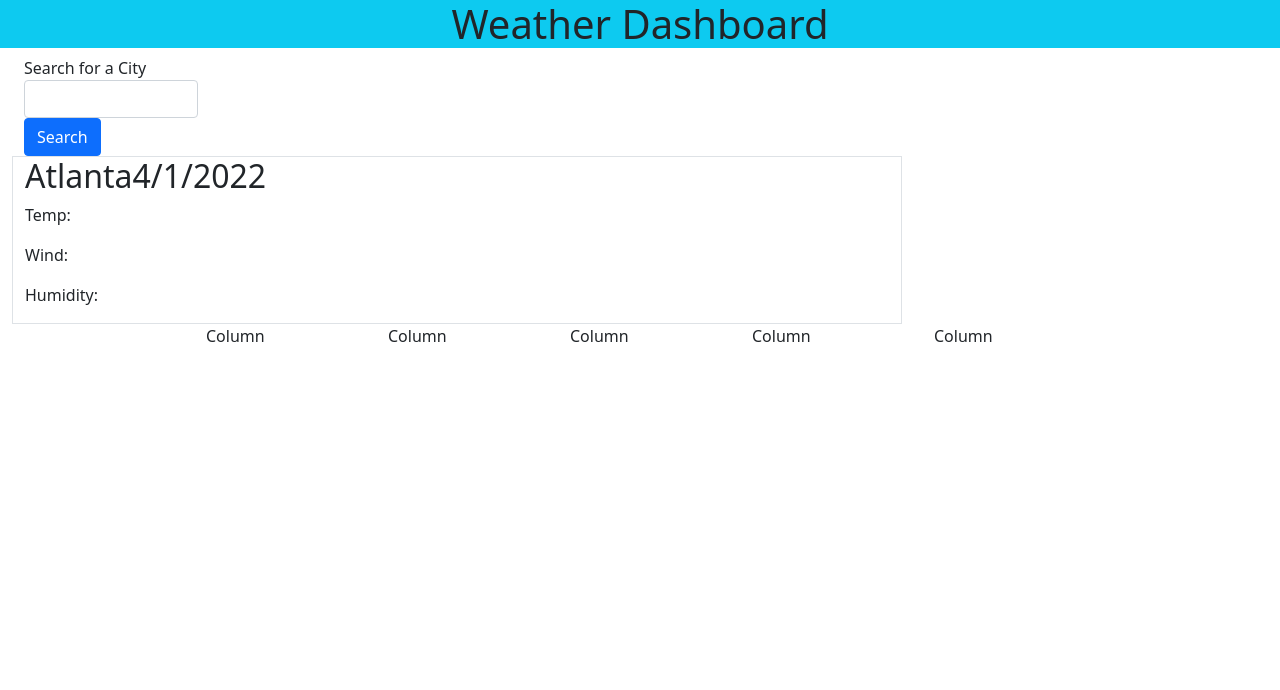
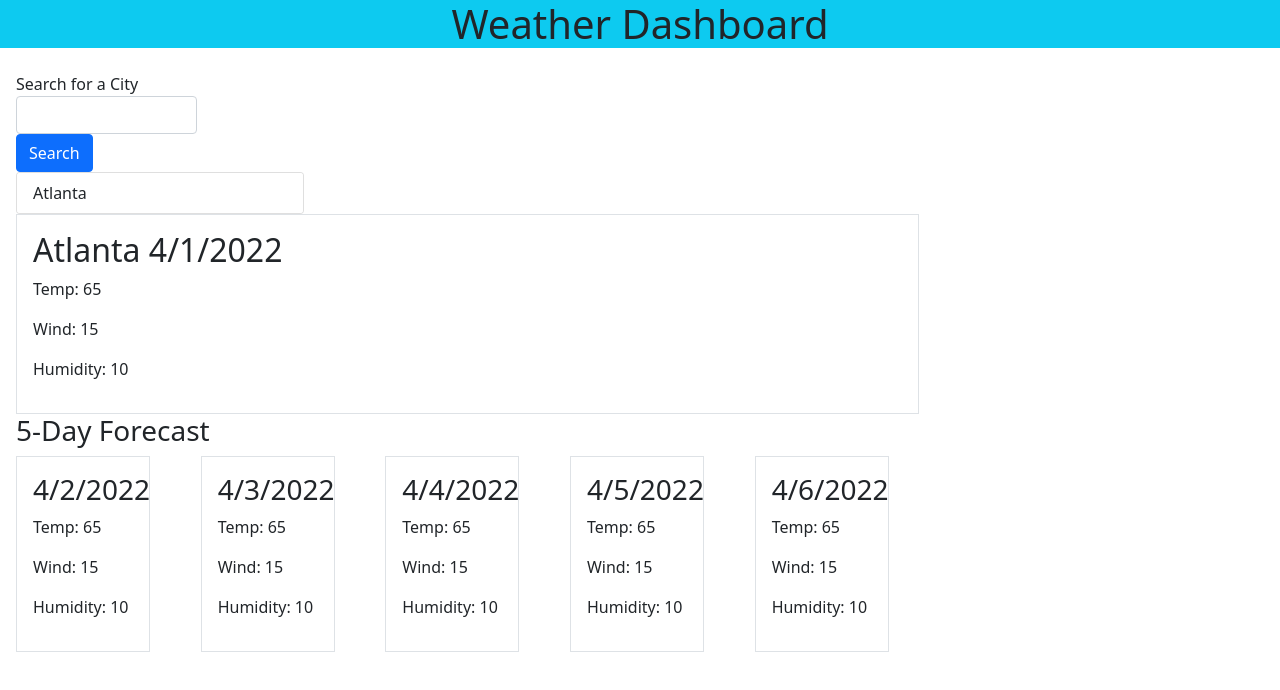
Before and after one commit to areitan/Weather_Dashboard, a plain HTML site: page assets/index.html in a window 1280 px wide. Drawn offline with nearby package versions, Linux system fonts and the light colour scheme; files that its build step writes are made by us from their sources; files whose address does not match are found by name.

Commit message:
Adding more bootstrap

```diff
--- a/assets/index.html
+++ b/assets/index.html
@@ -17,8 +17,9 @@
         <h1>Weather Dashboard</h1>
     </div>
     <!-- Main container -->
-    <div class="container row">
-        <div class="container row">
+    <!-- Input Form container -->
+    <div class="container row p-3">
+        <div row>
             <form>
                 <div class="form col-2">
                     <label for="City">Search for a City</label>
@@ -26,34 +27,63 @@
                 </div>
                 <button type="submit" class="btn btn-primary">Search</button>
             </form>
-            <div class="border col-10">
-                <h2><span id="city">Atlanta</span><span id="today">4/1/2022</span></h2>
-                <p>Temp: <span id="cityTempNow"></span></p>
-                <p>Wind: <span id="cityWindNow"></span></p>
-                <p>Humidity: <span id="cityHumidNow"></span></p>
+
+            <div class="card" style="width: 18rem;">
+                <ul class="list-group list-group-flush">
+                    <li class="list-group-item">Atlanta</li>
+                </ul>
+            </div>
+            <!-- Current Weather Container -->
+            <div class="border col-10 p-3">
+                <h2><span id="city">Atlanta</span> <span id="day0">4/1/2022</span></h2>
+                <p>Temp: <span id="temp0">65</span></p>
+                <p>Wind: <span id="wind0">15</span></p>
+                <p>Humidity: <span id="humid0">10</span></p>
             </div>
         </div>
-
-
-
+        <!-- 5-Day Forecast Container -->
         <div class="container">
             <div class="row">
+                <h3>5-Day Forecast</h3>
                 <div class="col-2">
+                    <div class="border col-10 p-3">
+                        <h3><span id="day1">4/2/2022</span></h3>
+                        <p>Temp: <span id="temp1">65</span></p>
+                        <p>Wind: <span id="wind1">15</span></p>
+                        <p>Humidity: <span id="humid1">10</span></p>
+                    </div>
                 </div>
                 <div class="col-2">
-                    Column
+                    <div class="border col-10 p-3">
+                        <h3><span id="day2">4/3/2022</span></h3>
+                        <p>Temp: <span id="temp2">65</span></p>
+                        <p>Wind: <span id="wind2">15</span></p>
+                        <p>Humidity: <span id="humid2">10</span></p>
+                    </div>
                 </div>
                 <div class="col-2">
-                    Column
+                    <div class="border col-10 p-3">
+                        <h3><span id="day3">4/4/2022</span></h3>
+                        <p>Temp: <span id="temp3">65</span></p>
+                        <p>Wind: <span id="wind3">15</span></p>
+                        <p>Humidity: <span id="humid3">10</span></p>
+                    </div>
                 </div>
                 <div class="col-2">
-                    Column
+                    <div class="border col-10 p-3">
+                        <h3><span id="day4">4/5/2022</span></h3>
+                        <p>Temp: <span id="temp4">65</span></p>
+                        <p>Wind: <span id="wind4">15</span></p>
+                        <p>Humidity: <span id="humid4">10</span></p>
+                    </div>
                 </div>
                 <div class="col-2">
-                    Column
-                </div>
-                <div class="col-2">
-                    Column
+                    <div class="border col-10 p-3">
+                        <h3><span id="day5">4/6/2022</span></h3>
+                        <p>Temp: <span id="temp5">65</span></p>
+                        <p>Wind: <span id="wind5">15</span></p>
+                        <p>Humidity: <span id="humid5">10</span></p>
+                    </div>
                 </div>
             </div>
         </div>
```
Also changed, not shown: 1 other file.
